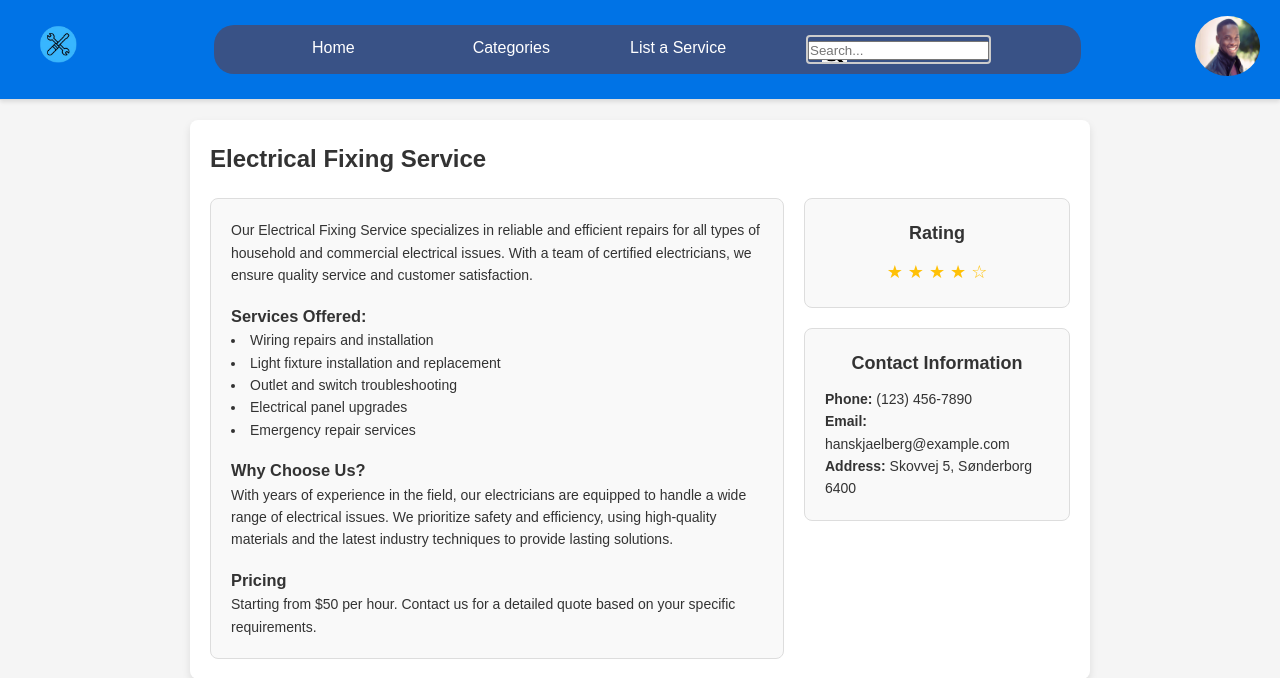
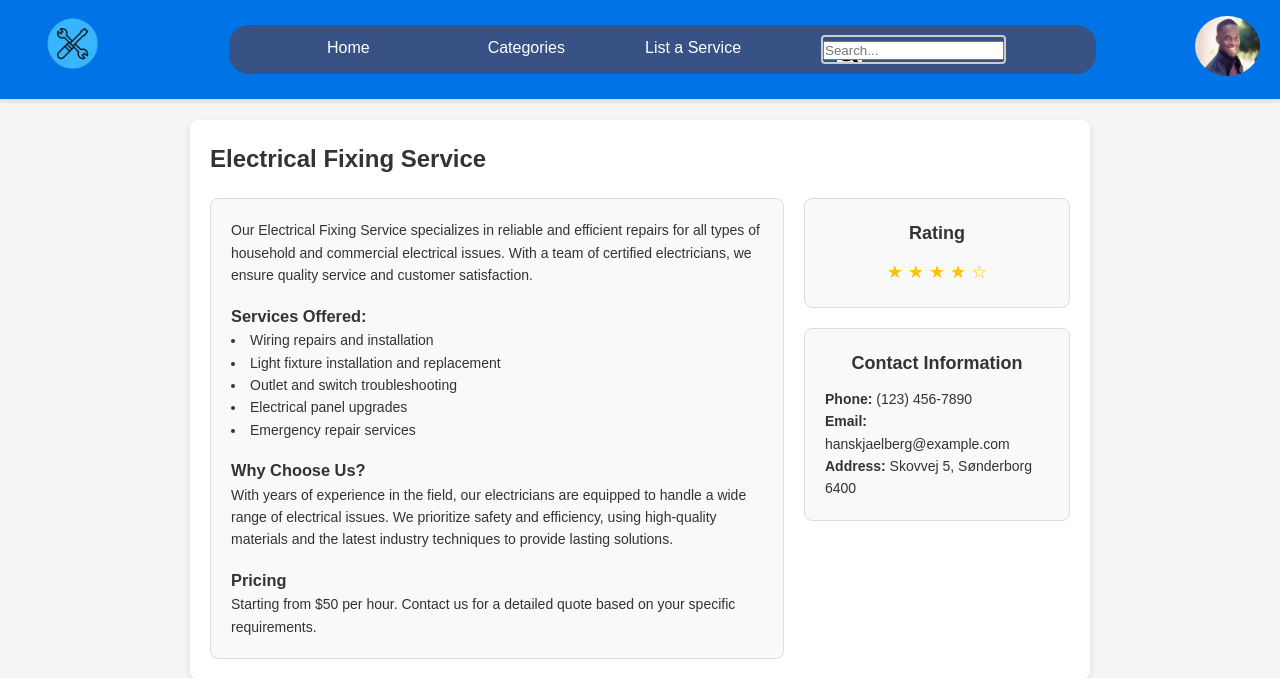
Before and after one commit to jonathank1906/Hackathon, a Flask app: page /service_post_1_1 in a window 1280 px wide. Shown: the top 678 px of the page. Run offline with Flask 3, Linux system fonts and the light colour scheme.

Commit message:
logo fixed

```diff
--- a/static/css/servicepost.css
+++ b/static/css/servicepost.css
@@ -113,8 +113,8 @@ header {
 }
 
 header img {
-    height: 80px;
-    width: 80px;
+    height: 110px;
+    width: 110px;
     font-weight: bold;
 }
 
```
